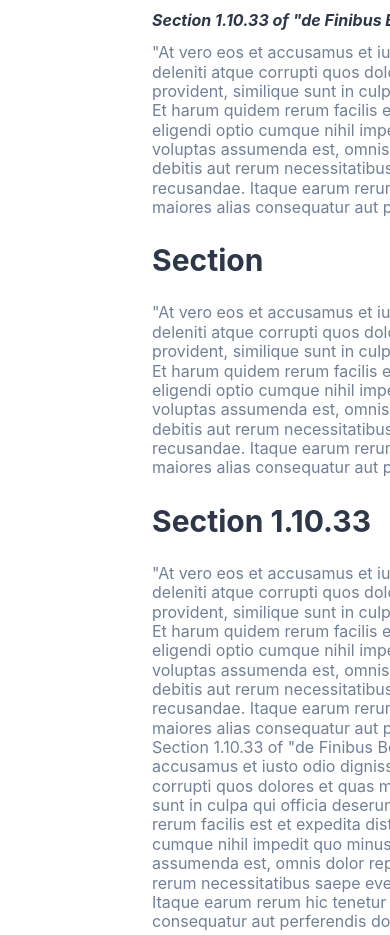
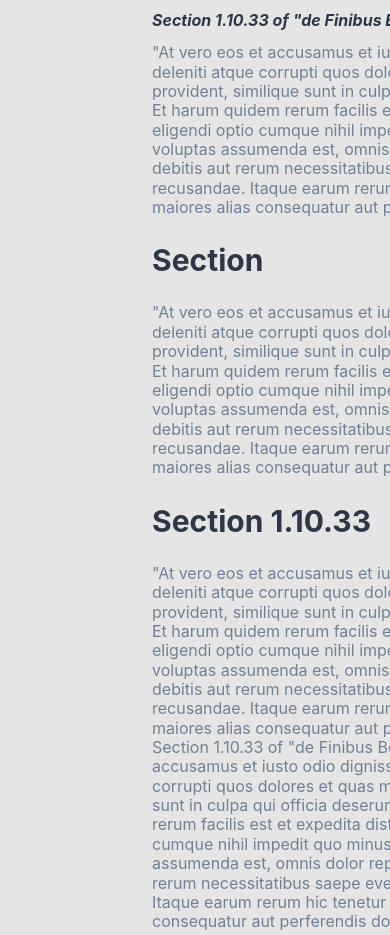
Before and after one commit to BatanAndrei/BlogHomePage, a plain HTML site: page indexdetails.html in a window 390 px wide. Shown: the part 1110-2045 px from the top of the page. Drawn offline with Linux system fonts and the light colour scheme; a web font is replaced by a local one.

Commit message:
initial commit

```diff
--- a/style.css
+++ b/style.css
@@ -653,17 +653,20 @@
 @media screen and (max-width: 1280px) {
    .body{
     display: inline-block;
+    background-color: dodgerblue;
    }
 }
 
 @media screen and (max-width: 1024px) {
     .body{
         display: inline-block;
+        background-color:cyan
        }
 }
 
 @media screen and (max-width: 768px) {
     .body{
         display: inline-block;
+        background-color: #E5E5E5;
        }
 }
--- a/styledetails.css
+++ b/styledetails.css
@@ -306,17 +306,23 @@
 @media screen and (max-width: 1280px) {
    .body{
     display: inline-block;
+    background-color: dodgerblue;
    }
 }
 
 @media screen and (max-width: 1024px) {
     .body{
         display: inline-block;
+        background-color:cyan
        }
 }
 
 @media screen and (max-width: 768px) {
     .body{
         display: inline-block;
+        background-color: #E5E5E5;
        }
+    .button-up{
+        background-color: #E5E5E5;
+    }
 }
```
